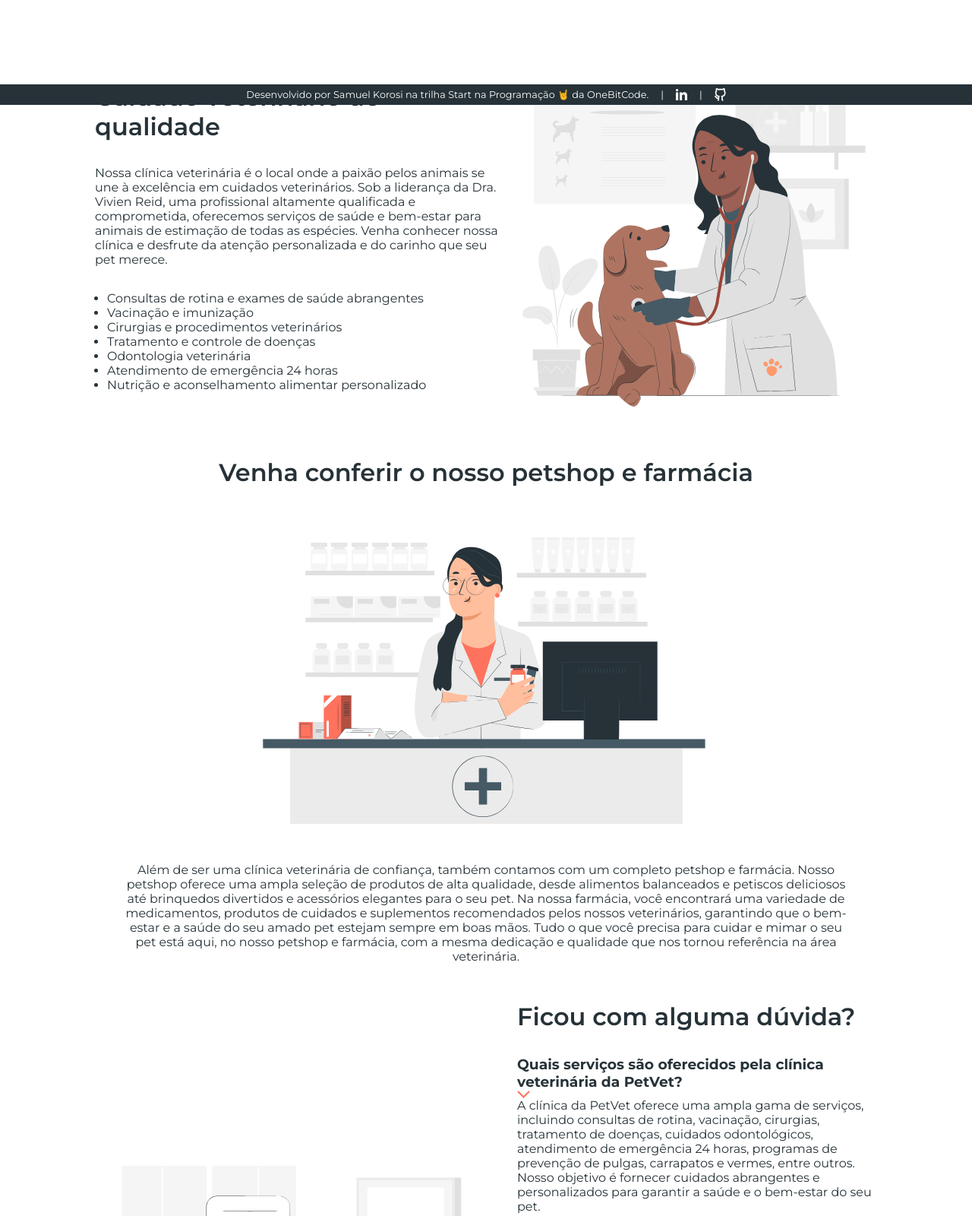
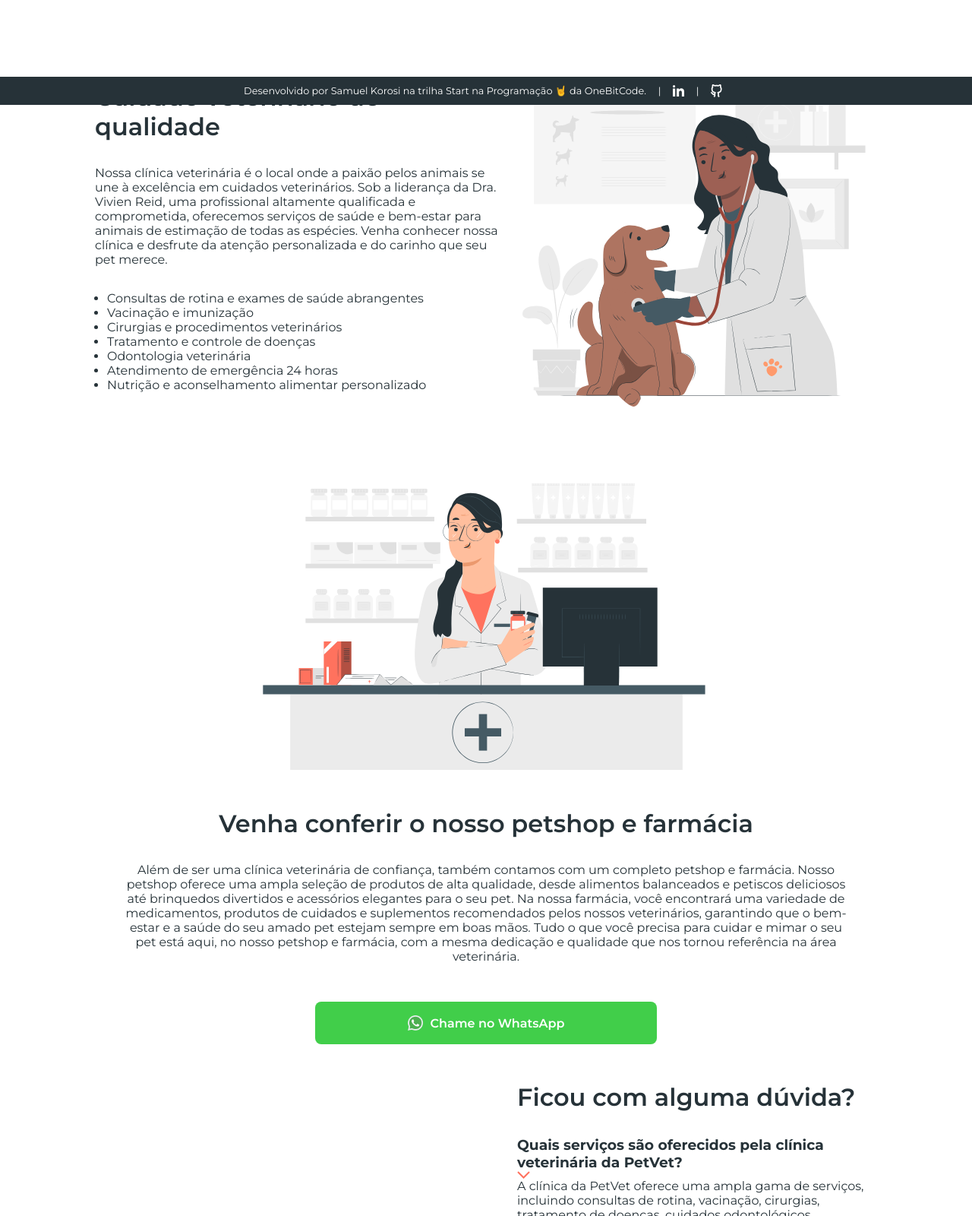
Before and after one commit to samuelkorosi/petvet, a plain HTML site: page index.html in a window 1280 px wide. Shown: the part 662-2262 px from the top of the page at 76% size. Drawn offline with Linux system fonts and the light colour scheme.

Commit message:
Inclusão de botão WhatsApp e ajustes de responsividade mobile

```diff
--- a/index.html
+++ b/index.html
@@ -36,11 +36,11 @@
                     saúde e a felicidade dos seus animais de estimação.</p>
                 <div class="btn-area">
                     <a href="https://api.whatsapp.com/send?phone=5512123456789&text=Ol%C3%A1,%20gostaria%20de%20mais%20informa%C3%A7%C3%B5es%20sobre%20os%20servi%C3%A7os%20da%20PetVet"
-                        class="btn btn-principal btn-whatsapp" target="_blank">
+                        class="btn btn-principal btn-whatsapp full" target="_blank">
                         <img src="./assets/whatsapp.png" width="20px" height="auto" alt="WhatsApp:">
                         Chame no WhatsApp
                     </a>
-                    <button type="button" class="btn btn-secondary">Conheça nossa clínica</button>
+                    <button type="button" class="btn btn-secondary full">Conheça nossa clínica</button>
                 </div>
             </div>
         </section>
@@ -68,12 +68,12 @@
             </div>
         </section>
         <section id="farmacia" class="shop-section">
-            <h1>Venha conferir o nosso petshop e farmácia</h1>
             <div class="image-area">
                 <img src="./assets/img-pharmacy.svg" alt="Farmácia" width="645px" max-width="645px" height="auto"
                     loading="lazy">
             </div>
             <div class="text-area">
+                <h1>Venha conferir o nosso petshop e farmácia</h1>
                 <p>Além de ser uma clínica veterinária de confiança, também contamos com um completo petshop e farmácia.
                     Nosso
                     petshop oferece uma ampla seleção de produtos de alta qualidade, desde alimentos balanceados e
@@ -90,6 +90,15 @@
                     qualidade que nos tornou referência na área veterinária.</p>
             </div>
         </section>
+        <section class="action-section">
+            <div class="btn-area">
+                <a href="https://api.whatsapp.com/send?phone=5512123456789&text=Ol%C3%A1,%20gostaria%20de%20mais%20informa%C3%A7%C3%B5es%20sobre%20os%20servi%C3%A7os%20da%20PetVet"
+                    class="btn btn-principal btn-whatsapp full" target="_blank">
+                    <img src="./assets/whatsapp.png" width="20px" height="auto" alt="WhatsApp:">
+                    Chame no WhatsApp
+                </a>
+            </div>
+        </section>
         <section id="duvidas" class="faq-section">
             <div class="image-area">
                 <img src="./assets/img-faq.svg" alt="Dúvidas" width="540px" height="auto" loading="lazy">
@@ -101,31 +110,24 @@
                     <img src="./assets/arrow-down.svg" alt="">
                     <p>A clínica da PetVet oferece uma ampla gama de serviços, incluindo consultas de rotina, vacinação,
                         cirurgias, tratamento de doenças, cuidados odontológicos, atendimento de emergência 24 horas,
-                        programas
-                        de prevenção de pulgas, carrapatos e vermes, entre outros. Nosso objetivo é fornecer cuidados
-                        abrangentes e personalizados para garantir a saúde e o bem-estar do seu pet.</p>
+                        programas de prevenção de pulgas, carrapatos e vermes, entre outros. Nosso objetivo é fornecer
+                        cuidados abrangentes e personalizados para garantir a saúde e o bem-estar do seu pet.</p>
                 </div>
                 <div>
                     <h3>Quais espécies de animais a clínica veterinária atende?</h3>
                     <img src="./assets/arrow-down.svg" alt="">
                     <p>A clínica veterinaria da PetVet atende animais de estimação de todas as espécies, incluindo cães,
                         gatos, pássaros, roedores e répeteis. nossos profissionais possuem conhecimento e experiência
-                        para
-                        cuidar de diferentes tipos de animais, oferecendo um atendimento especializado e dedicado a cada
-                        um
-                        deles.</p>
+                        para cuidar de diferentes tipos de animais, oferecendo um atendimento especializado e dedicado a
+                        cada um deles.</p>
                 </div>
                 <div>
                     <h3>A clínica veterinária da PetVet possui serviços de emergência?</h3>
                     <img src="./assets/arrow-down.svg" alt="">
                     <p>Sim, a clínica veterinária da PetVet oferece serviços de emergência 24 horas. Se o seu animal de
                         estimação precisar de atendimento veterinário imediato fora do horário de expediente, nossa
-                        equipe
-                        está
-                        pronta para ajudar, fornecendo cuidados urgentes e tratamento adequado para garantir o bem-estar
-                        do
-                        seu
-                        pet.</p>
+                        equipe está pronta para ajudar, fornecendo cuidados urgentes e tratamento adequado para garantir
+                        o bem-estar do seu pet.</p>
                 </div>
                 <div>
                     <h3>A clínica oferece serviços de banho e tosa?</h3>
@@ -134,9 +136,7 @@
                         de
                         profissionais experientes garante que seu pet receva cuidados adequados, usando produtos de alta
                         qualidade e técnicas seguras. o banho e tosa ajudam a manter a higiene, a saúde da pele e
-                        pelagem do
-                        seu
-                        pet, além proporcionar uma experiência relaxante e agradável para eles.</p>
+                        pelagem do seu pet, além proporcionar uma experiência relaxante e agradável para eles.</p>
                 </div>
             </div>
         </section>
@@ -186,17 +186,20 @@
     </footer>
 
     <div class="desenvolvido-por">
-        <span>Desenvolvido por <a href="https://www.linkedin.com/in/samuelkorosi/" target="_blank">Samuel Korosi</a> na
+        <span class="description">Desenvolvido por <a href="https://www.linkedin.com/in/samuelkorosi/"
+                target="_blank">Samuel Korosi</a> na
             trilha Start na Programação 🤘 da OneBitCode.</span>
-        <span>|</span>
+        <div class="redes-sociais">
+            <span class="pipe">|</span>
             <a href="https://www.linkedin.com/in/samuelkorosi/" target="_blank">
                 <img src="./assets/linkedin.svg" alt="Linkedin" width="15px" height="auto">
             </a>
-        <span>|</span>
+            <span class="pipe">|</span>
             <a href="https://github.com/samuelkorosi" target="_blank">
                 <img src="./assets/github.svg" alt="GitHub" width="15px" height="auto">
             </a>
         </div>
+    </div>
 </body>
 
 </html>
--- a/style.css
+++ b/style.css
@@ -60,7 +60,7 @@ section {
     align-items: center;
     justify-content: center;
 
-    padding: 25px 125px;
+    padding: 25px 50px;
     gap: 1rem;
 
     h1 {
@@ -68,7 +68,7 @@ section {
         font-weight: 600;
 
         width: 100%;
-        text-align: start;
+        text-align: center;
     }
 
     p {
@@ -96,18 +96,20 @@ section {
 
         gap: 2rem;
     }
-}
 
-.start-section {
     .btn-area {
         width: 100%;
 
         display: flex;
-        flex-direction: row;
+        flex-direction: column;
         align-items: center;
-        justify-content: flex-start;
+        justify-content: center;
         gap: 2rem;
     }
+}
+
+.clinica-section {
+    flex-direction: column-reverse;
 }
 
 .shop-section {
@@ -116,26 +118,17 @@ section {
     justify-content: center;
 
     gap: 2rem;
-
-    h1 {
-        text-align: center;
-    }
-
-    .text-area {
-        max-width: 950px;
-        text-align: center;
-    }
 }
 
 footer {
     display: flex;
-    flex-direction: row;
+    flex-direction: column;
     align-items: start;
-    justify-content: space-between;
 
     padding: 25px 50px;
 
     background-color: var(--secondary-color);
+    font-size: 2rem;
 
     div {
         display: flex;
@@ -145,8 +138,6 @@ footer {
     }
 
     .dados {
-        max-width: 300px;
-
         .contato {
             display: flex;
             align-items: center;
@@ -162,7 +153,7 @@ footer {
 
     .title-footer {
         font-weight: 900;
-        font-size: 24px;
+        font-size: 4rem;
         text-decoration: none;
         color: var(--high-color);
     }
@@ -177,39 +168,63 @@ footer {
     position: sticky;
     bottom: 0;
 
-    gap: 1rem;
+    gap: 0.5rem;
 
     background-color: var(--text-color);
+    width: 100%;
     height: auto;
-    padding: 5px 0;
+    padding: 10px 25px;
 
     * {
-        font-size: 0.8rem;
+        font-size: 2rem;
         color: white;
         text-decoration: none;
+        text-align: center;
+    }
+
+    .redes-sociais {
+        display: flex;
+        flex-direction: row;
+        align-items: center;
+        justify-content: space-around;
+
+        min-width: 200px;
+
+        img {
+            width: 50px;
+        }
+    }
+
+    .pipe {
+        display: none;
     }
 }
 
 .btn {
     display: flex;
     align-items: center;
+    justify-content: center;
 
-    min-width: 250px;
-    min-height: 55px;
+    min-width: 50%;
 
-    padding: 1rem 2rem;
+    padding: 2rem 3rem;
 
     border: 2px solid transparent;
     border-radius: 0.5rem;
 
     font-weight: 600;
-    font-size: 1rem;
+    font-size: 3rem;
 
     text-decoration: none;
     cursor: pointer;
 
     img {
-        margin-right: 10px;
+        width: 50px;
+        margin-right: 20px;
+    }
+
+    &.full {
+        width: 90%;
     }
 
     &.btn-principal {
@@ -241,18 +256,102 @@ footer {
     section {
         flex-direction: row;
 
+        padding: 25px 125px;
+
         .image-area, .text-area {
             flex: 1;
+        }
+
+        h1 {
+            text-align: start;
+        }
+
+        .btn-area {
+            width: 100%;
+
+            display: flex;
+            flex-direction: row;
+            align-items: center;
+            justify-content: flex-start;
+            gap: 2rem;
+        }
+    }
+
+    .btn {
+        min-width: 250px;
+        min-height: 55px;
+
+        font-size: 1rem;
+
+        padding: 1rem 2rem;
+
+        img {
+            width: 20px;
+            margin-right: 10px;
         }
     }
 
     .clinica-section {
+        flex-direction: row;
         .image-area {
             flex: 0.7;
         }
     }
 
+    .shop-section {
+        h1 {
+            text-align: center;
+        }
+        .text-area {
+            max-width: 950px;
+            text-align: center;
+        }
+    }
+
+    .action-section {
+        display: flex;
+        flex-direction: column;
+        align-items: center;
+        justify-content: center;
+
+        .btn-area {
+            max-width: 500px;
+            justify-content: center;
+        }
+    }
+
     footer {
+        flex-direction: row;
+        justify-content: space-between;
+
         padding: 25px 125px;
+
+        font-size: 1rem;
+
+        .title-footer {
+            font-size: 2rem;
+        }
+
+        .dados {
+            max-width: 300px;
+        }
+    }
+
+    .desenvolvido-por {
+        * {
+            font-size: 0.8rem;
+        }
+
+        .redes-sociais {
+            min-width: 100px;
+
+            img {
+                width: 15px;
+            }
+        }
+
+        .pipe {
+            display: flex;
+        }
     }
 }
```
Lines whose indentation alone changed are shown as unchanged.
